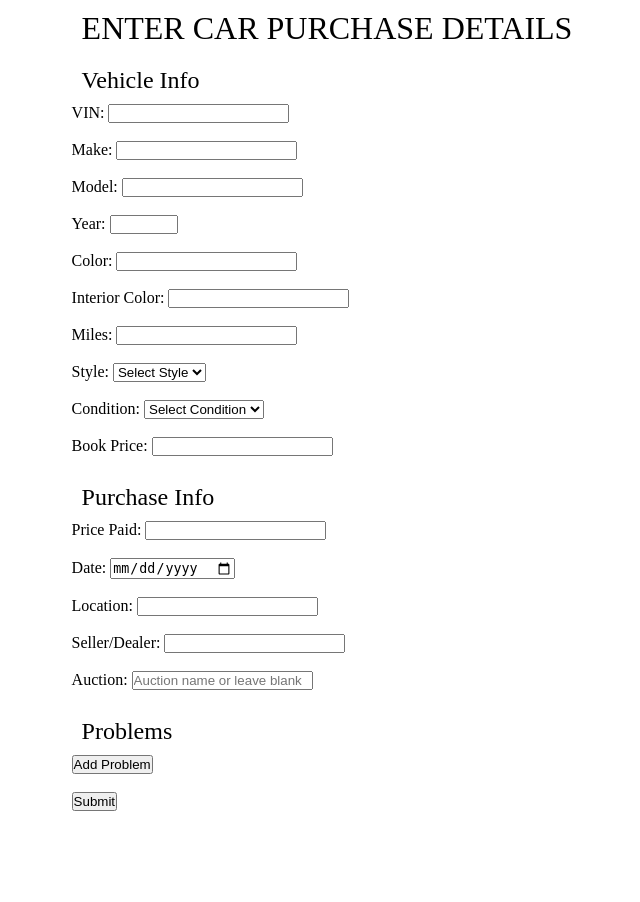
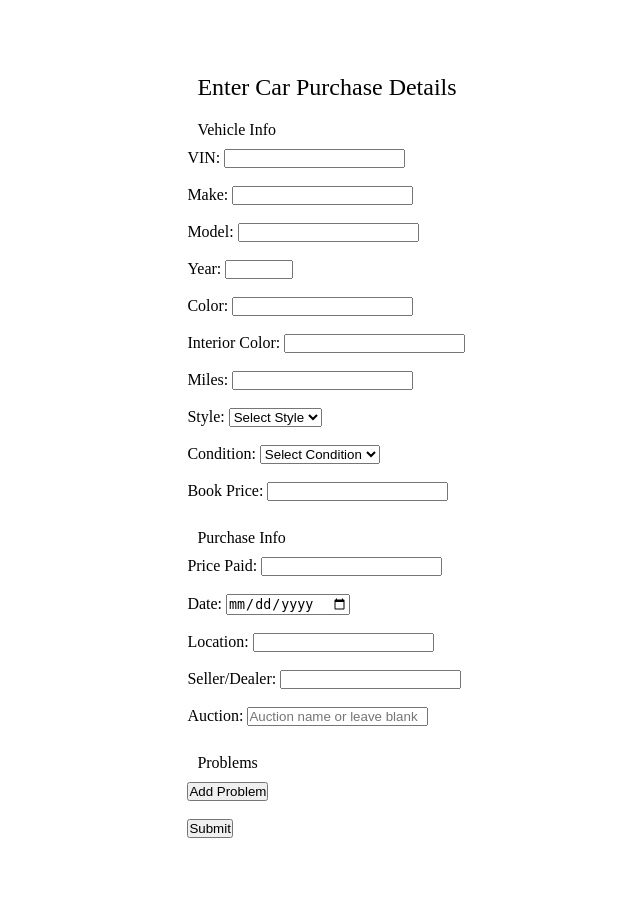
Before and after one commit to RonanKunkel/cpsc3660_Project, a PHP site: page /purchaseCar.php in a window 1280 px wide. Shown: the part 89-991 px from the top of the page, without its empty margins (313-953 px from the left). Before the commit the page ends 900 px from the top, so only its background shows below. Run offline with PHP 8.4, Linux system fonts and the light colour scheme; data that the repository does not hold is empty.

Commit message:
formatting

```diff
--- a/assets/styles.css
+++ b/assets/styles.css
@@ -7,15 +7,22 @@ h1 {
   padding: 10px;
   font-size: 2rem;
   color: #000000;
-  font-weight: 450;
+  font-weight: 550;
   text-transform: uppercase;
 }
 
 h2 {
   padding: 10px;
-  font-size: 1.5em;
+  font-size: 1.5rem;
   color: #000000;
-  font-weight: 300;
+  font-weight: 450;
+}
+
+h3 {
+  padding: 10px;
+  font-size: 1rem;
+  color: #000000;
+  font-weight: 450;
 }
 
 header {
@@ -54,8 +61,10 @@ nav {
 
 
 .main-content {
+  padding: 4rem;
   display: flex;
-  justify-content: center;
+  align-items: center;
+  flex-direction: column;
   flex-wrap: wrap;
 }
 
--- a/public/customer.php
+++ b/public/customer.php
@@ -193,7 +193,6 @@ if ($_SERVER['REQUEST_METHOD'] == 'POST') {
       </script>
     </form>
   </section>
-  <?php include('../templates/footer.php'); ?>
 
 </body>
 
--- a/public/inventory.php
+++ b/public/inventory.php
@@ -62,7 +62,6 @@ $inventory = $stmt->fetchAll(PDO::FETCH_ASSOC);
             </table>
         </div>
     </section>
-    <?php include('../templates/footer.php'); ?>
 </body>
 
 </html>
--- a/public/payments.php
+++ b/public/payments.php
@@ -92,7 +92,6 @@ if ($_SERVER['REQUEST_METHOD'] == 'POST') {
             <button type="submit">Submit</button>
         </form>
     </section>
-  <?php include('../templates/footer.php'); ?>
 
 </body>
 
--- a/public/purchaseCar.php
+++ b/public/purchaseCar.php
@@ -139,9 +139,9 @@ if ($_SERVER['REQUEST_METHOD'] == 'POST') {
         <?php endif; ?>
 
         <form method="POST">
-      <h1>Enter Car Purchase Details</h1>
+            <h2>Enter Car Purchase Details</h2>
 
-      <h2>Vehicle Info</h2>
+            <h3>Vehicle Info</h3>
 
             <label for="vin">VIN:</label>
             <input type="text" id="vin" name="vin" maxlength="17" minlength="17" required><br><br>
@@ -188,7 +188,7 @@ if ($_SERVER['REQUEST_METHOD'] == 'POST') {
             <label for="book_price">Book Price:</label>
             <input type="number" id="book_price" name="book_price" step="0.01" min="0" required><br><br>
 
-      <h2>Purchase Info</h2>
+            <h3>Purchase Info</h3>
 
             <label for="price_paid">Price Paid:</label>
             <input type="number" id="price_paid" name="price_paid" step="0.01" min="0" required><br><br>
@@ -205,7 +205,7 @@ if ($_SERVER['REQUEST_METHOD'] == 'POST') {
             <label for="auction">Auction:</label>
             <input type="text" id="auction" name="auction" maxlength="30" placeholder="Auction name or leave blank"><br><br>
 
-      <h2>Problems</h2>
+            <h3>Problems</h3>
             <div id="problems-container"></div>
             <button type="button" id="add-problem-btn">Add Problem</button>
             <br><br>
@@ -234,7 +234,6 @@ if ($_SERVER['REQUEST_METHOD'] == 'POST') {
             });
         </script>
     </section>
-  <?php include('../templates/footer.php'); ?>
 </body>
 
 <?php if (isset($_GET['success'])): ?>
--- a/public/report.php
+++ b/public/report.php
@@ -159,7 +159,6 @@ $latePayers = $stmt->fetchAll(PDO::FETCH_ASSOC);
             <?php endforeach; ?>
         </table>
     </section>
-    <?php include('../templates/footer.php'); ?>
 
 </body>
 
--- a/templates/footer.php
+++ /dev/null
@@ -1,2 +0,0 @@
-<section id="conclusion">
-</section>
```
Also changed, not shown: public/carSales.php (+3 -4 lines). Lines whose indentation alone changed are shown as unchanged.
